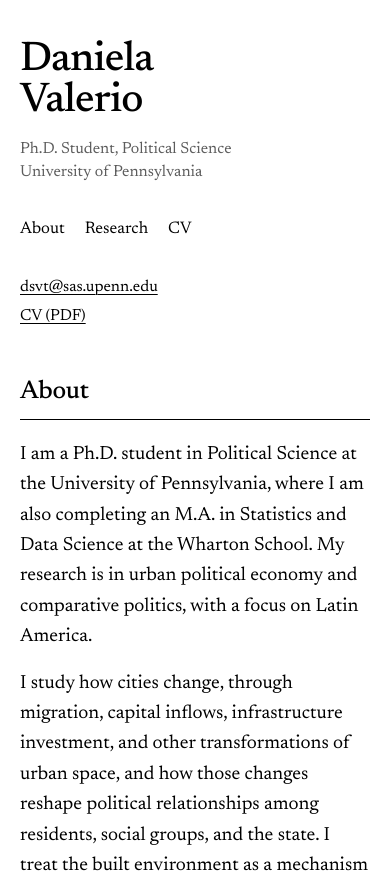
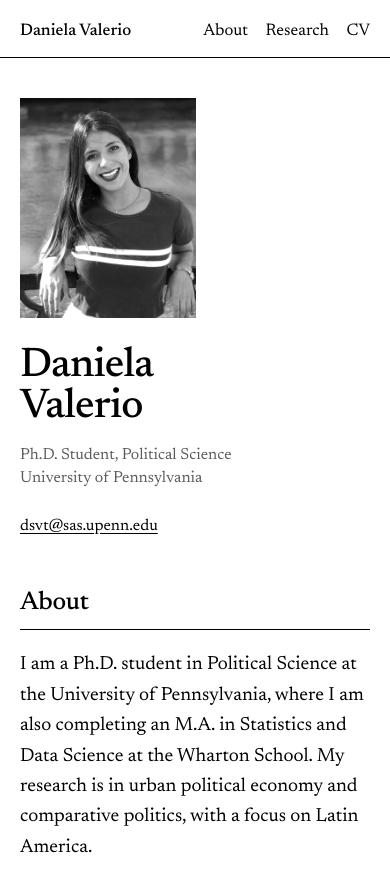
Before and after one commit to daniela-valerio/daniela-valerio.github.io, a plain HTML site: page index.html in a window 390 px wide. Shown: the top 873 px of the page. Drawn offline with Linux system fonts and the light colour scheme.

Commit message:
Add files via upload

```diff
--- /dev/null
+++ b/cv.html
@@ -0,0 +1,33 @@
+<!DOCTYPE html>
+<html lang="en">
+<head>
+  <meta charset="utf-8">
+  <meta name="viewport" content="width=device-width, initial-scale=1">
+  <title>CV | Daniela Valerio</title>
+  <link rel="preconnect" href="https://fonts.googleapis.com">
+  <link rel="preconnect" href="https://fonts.gstatic.com" crossorigin>
+  <link href="https://fonts.googleapis.com/css2?family=Newsreader:ital,opsz,wght@0,6..72,400;0,6..72,500;0,6..72,600;1,6..72,400&display=swap" rel="stylesheet">
+  <link rel="stylesheet" href="style.css">
+</head>
+<body>
+  <a class="skip" href="#main">Skip to content</a>
+  <header class="topbar">
+    <a class="home" href="index.html">Daniela Valerio</a>
+    <nav aria-label="Site">
+      <a href="index.html#about">About</a>
+      <a href="index.html#research">Research</a>
+      <a href="cv.html" aria-current="page">CV</a>
+    </nav>
+  </header>
+
+  <main id="main" class="cv-page">
+    <div class="cv-head">
+      <h1>Curriculum Vitae</h1>
+      <a class="download" href="files/Valerio_CV.pdf" download>Download CV (PDF)</a>
+    </div>
+    <object class="cv-frame" data="files/Valerio_CV.pdf#view=FitH" type="application/pdf" aria-label="CV of Daniela Valerio">
+      <p class="fallback">Your browser can&rsquo;t show the CV here. <a href="files/Valerio_CV.pdf">Open the CV (PDF)</a>.</p>
+    </object>
+  </main>
+</body>
+</html>
--- a/index.html
+++ b/index.html
@@ -12,6 +12,14 @@
 </head>
 <body>
   <a class="skip" href="#main">Skip to content</a>
+  <header class="topbar">
+    <a class="home" href="index.html">Daniela Valerio</a>
+    <nav aria-label="Site">
+      <a href="index.html#about">About</a>
+      <a href="index.html#research">Research</a>
+      <a href="cv.html">CV</a>
+    </nav>
+  </header>
   <div class="page">
 
     <!-- ============ LEFT COLUMN: who and how to reach me ============ -->
@@ -20,15 +28,8 @@
       <h1 class="name">Daniela<br>Valerio</h1>
       <p class="role">Ph.D. Student, Political Science<br>University of Pennsylvania</p>
 
-      <nav class="nav" aria-label="Sections">
-        <a href="#about">About</a>
-        <a href="#research">Research</a>
-        <a href="#cv">CV</a>
-      </nav>
-
       <ul class="contact">
         <li><a href="mailto:dsvt@sas.upenn.edu">dsvt@sas.upenn.edu</a></li>
-        <li><a href="files/Valerio_CV.pdf">CV (PDF)</a></li>
         <!-- Profiles you want public: move a line out of this comment block (above it) to show it.
         <li><a href="https://github.com/USERNAME">GitHub</a></li>
         <li><a href="https://bsky.app/profile/HANDLE">Bluesky</a></li>
@@ -69,16 +70,6 @@
         -->
       </section>
 
-      <section id="cv" aria-labelledby="cv-h">
-        <div class="cv-head">
-          <h2 id="cv-h">Curriculum Vitae</h2>
-          <a class="download" href="files/Valerio_CV.pdf" download>Download CV (PDF)</a>
-        </div>
-        <object class="cv-frame" data="files/Valerio_CV.pdf#view=FitH" type="application/pdf" aria-label="CV of Daniela Valerio">
-          <p class="fallback">Your browser can&rsquo;t show the CV here. <a href="files/Valerio_CV.pdf">Open the CV (PDF)</a>.</p>
-        </object>
-      </section>
-
       <footer class="foot">
         <p>Last updated: October 2026</p>
       </footer>
--- a/style.css
+++ b/style.css
@@ -26,12 +26,27 @@ a:focus-visible{ outline:2px solid var(--ink); outline-offset:3px; }
 .skip:focus{ left:1rem; top:1rem; background:var(--paper); padding:.4rem .7rem; outline:2px solid var(--ink); }
 
 .page{
-  max-width:1120px; margin:0 auto; padding:4.5rem 2rem 3rem;
+  max-width:1120px; margin:0 auto; padding:3.5rem 2rem 3rem;
   display:grid; grid-template-columns:17rem 1fr; gap:5rem;
 }
 
+/* ----- top bar (on every page) ----- */
+.topbar{
+  max-width:1120px; margin:0 auto; padding:1.5rem 2rem 1rem;
+  display:flex; justify-content:space-between; align-items:baseline; gap:1.5rem;
+  border-bottom:1px solid var(--rule);
+}
+.topbar .home{ text-decoration:none; font-weight:500; font-size:1.05rem; }
+.topbar nav{ display:flex; gap:1.75rem; }
+.topbar nav a{ text-decoration:none; font-size:1.05rem; }
+.topbar nav a:hover, .topbar nav a[aria-current="page"]{ text-decoration:underline; }
+
+/* ----- CV page ----- */
+.cv-page{ max-width:1120px; margin:0 auto; padding:2.5rem 2rem 3rem; }
+.cv-page h1{ font-size:1.6rem; font-weight:500; margin:0; padding-bottom:.35rem; }
+
 /* ----- left column ----- */
-.side{ position:sticky; top:4.5rem; align-self:start; }
+.side{ position:sticky; top:2.5rem; align-self:start; }
 .photo{
   display:block; width:100%; max-width:15rem; aspect-ratio:4/5; object-fit:cover;
   filter:grayscale(1) contrast(1.05); margin-bottom:1.75rem;
@@ -40,10 +55,7 @@ a:focus-visible{ outline:2px solid var(--ink); outline-offset:3px; }
   font-size:3.1rem; line-height:0.98; font-weight:500; letter-spacing:-0.02em;
   margin:0 0 1rem;
 }
-.role{ margin:0 0 2rem; color:var(--muted); font-size:1rem; line-height:1.45; }
-.nav{ display:flex; flex-direction:column; gap:.15rem; margin-bottom:2rem; }
-.nav a{ text-decoration:none; font-size:1.05rem; width:fit-content; }
-.nav a:hover{ text-decoration:underline; }
+.role{ margin:0 0 1.5rem; color:var(--muted); font-size:1rem; line-height:1.45; }
 .contact{ list-style:none; padding:0; margin:0; font-size:1rem; }
 .contact li{ margin:.2rem 0; }
 
@@ -67,7 +79,7 @@ p{ margin:0 0 1rem; }
 .cv-head{ display:flex; align-items:baseline; justify-content:space-between; gap:1rem; border-bottom:1px solid var(--rule); margin-bottom:1.25rem; }
 .cv-head h2{ border:0; margin:0; padding-bottom:.35rem; }
 .download{ font-size:1rem; white-space:nowrap; }
-.cv-frame{ display:block; width:100%; height:80vh; min-height:32rem; border:1px solid var(--rule); background:var(--soft); }
+.cv-frame{ display:block; width:100%; height:85vh; min-height:32rem; border:1px solid var(--rule); background:var(--soft); }
 .fallback{ padding:1.25rem; }
 
 .foot{ color:var(--muted); font-size:.95rem; }
@@ -78,6 +90,8 @@ p{ margin:0 0 1rem; }
   .side{ position:static; }
   .photo{ max-width:11rem; }
   .name{ font-size:2.6rem; }
-  .nav{ flex-direction:row; gap:1.25rem; }
+  .topbar{ padding:1.1rem 1.25rem .8rem; }
+  .topbar nav{ gap:1.1rem; }
+  .cv-page{ padding:1.75rem 1.25rem 2rem; }
   .cv-frame{ height:70vh; min-height:24rem; }
 }
```
Also changed, not shown: files/img/photo.jpg (added), 2 other files.
